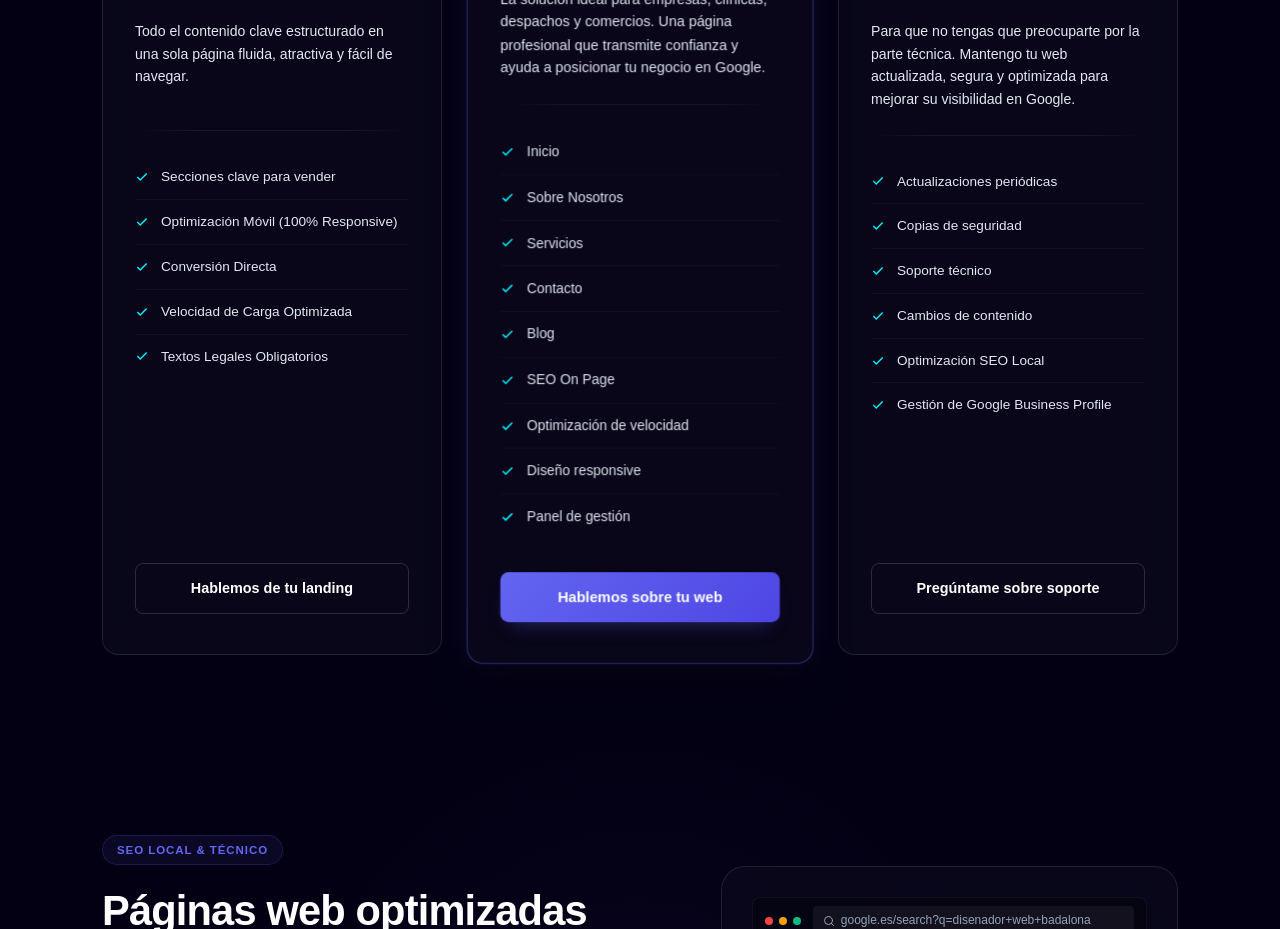
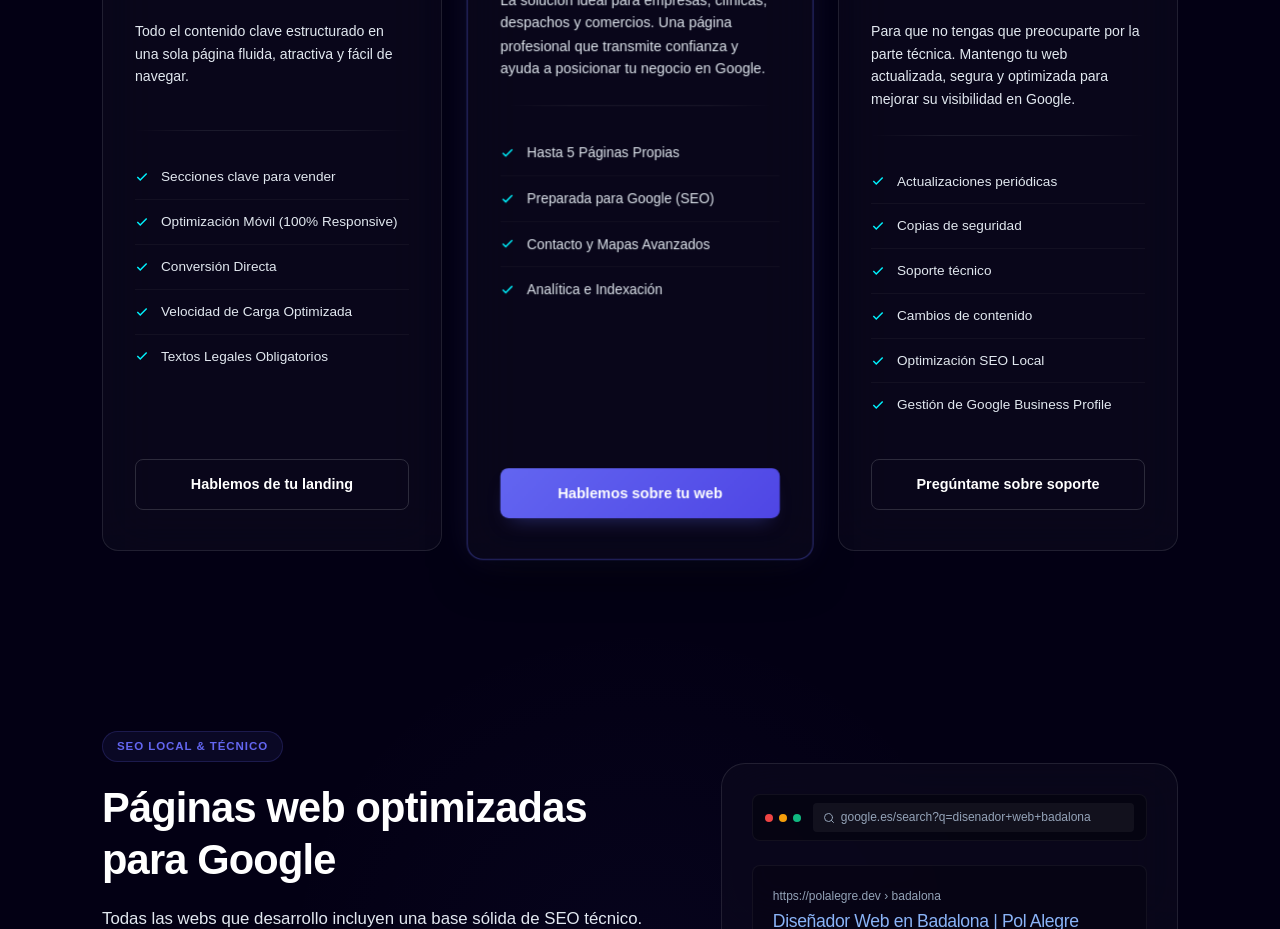
Before and after one commit to polalegredev/portfolio-pol, a React (Vite) app: page / in a window 1280 px wide. Shown: the part 2100-3029 px from the top of the page. Built offline with nearby package versions, Linux system fonts and the light colour scheme.

Commit message:
feat: add professional service bullets to corporate plan and implement centralized translation dictionary

```diff
--- a/src/translations.js
+++ b/src/translations.js
@@ -49,15 +49,10 @@ export const translations = {
         "service-title-corporate": "Página Web Corporativa",
         "service-desc-corporate": "La solución ideal para empresas, clínicas, despachos y comercios. Una página profesional que transmite confianza y ayuda a posicionar tu negocio en Google.",
         "service-bullets-corporate": [
-            "Inicio",
-            "Sobre Nosotros",
-            "Servicios",
-            "Contacto",
-            "Blog",
-            "SEO On Page",
-            "Optimización de velocidad",
-            "Diseño responsive",
-            "Panel de gestión"
+            "Hasta 5 Páginas Propias",
+            "Preparada para Google (SEO)",
+            "Contacto y Mapas Avanzados",
+            "Analítica e Indexación"
         ],
         "service-link-corporate": "Hablemos sobre tu web",
 
```
Also changed, not shown: index_vanilla.html (+15 -3 lines), translations_vanilla.js (+4 -3 lines).
